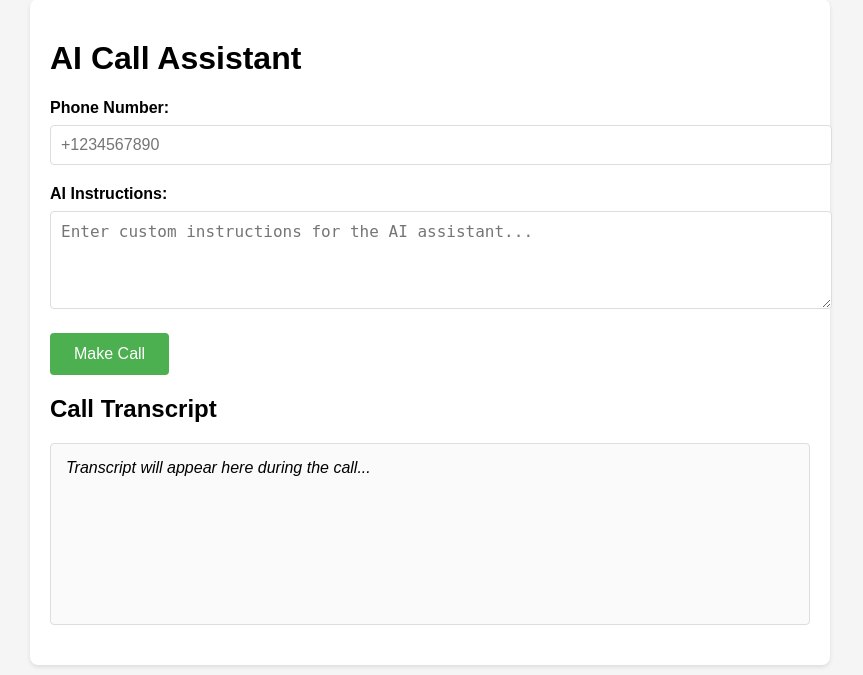
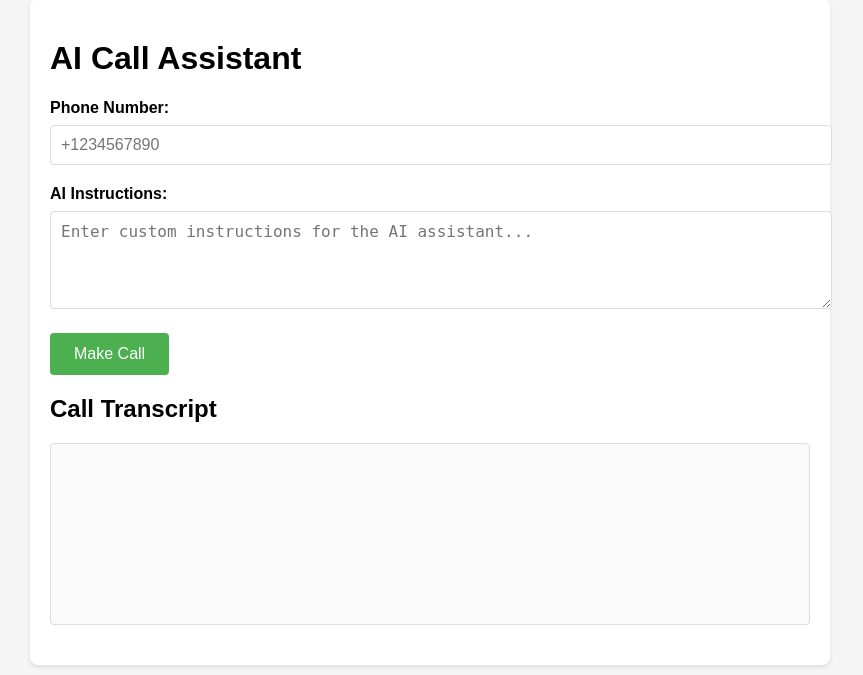
Before and after one commit to DarrenBoss/AI_voice_chatbot, a FastAPI app: page / in a window 1280 px wide. Shown: the part 21-696 px from the top of the page, without its empty margins (210-1073 px from the left). Run offline with FastAPI, Linux system fonts and the light colour scheme; parts of the project's set-up code (start-up, migrations or seed data) failed here and were passed over.

Commit message:
User checkpoint: Remove placeholder text from call transcript display.

```diff
--- a/templates/index.html
+++ b/templates/index.html
@@ -86,7 +86,6 @@
         <div class="form-group">
             <h2>Call Transcript</h2>
             <div id="transcript">
-                <em>Transcript will appear here during the call...</em>
             </div>
         </div>
     </div>
```
